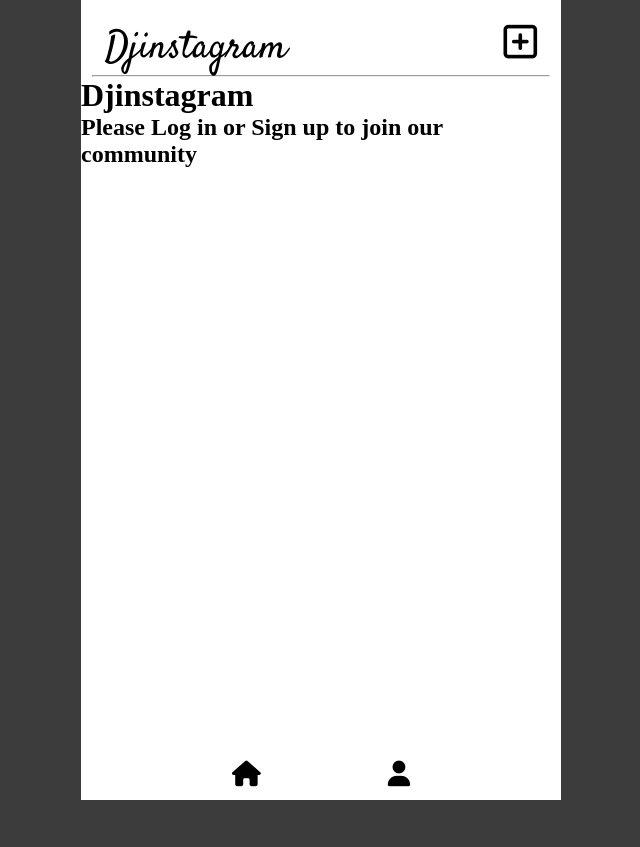
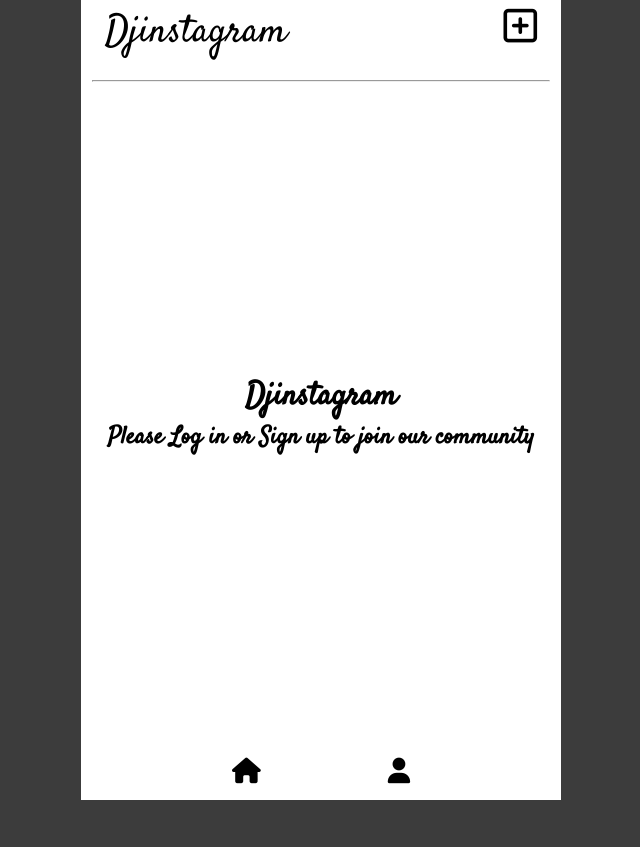
Before and after one commit to richclarke0/Djinstagram, a Django app: page / in a window 1280 px wide. Shown: the whole page, without its empty margins (319-959 px from the left). After the commit the page ends 800 px from the top, so only its background shows below. Run offline with Django 4.2, Linux system fonts and the light colour scheme; some libraries are stand-ins or nearby versions.

Commit message:
login splash page

```diff
--- a/main_app/static/css/style.css
+++ b/main_app/static/css/style.css
@@ -26,9 +26,9 @@ header {
   flex-flow: row nowrap;
   justify-content: space-between;
   box-sizing: border-box;
-  height: 40px;
-  margin-top: 1rem;
-  margin-bottom: 1.2rem;
+  height: 80px;
+  /* margin-top: 1rem; */
+  /* margin-bottom: 1.2rem; */
   padding: 5px 5%;
 }
 
@@ -73,10 +73,19 @@ footer a {
 }
 
 .post-list {
-  height: calc(100vh - 80px);
+  height: calc(100vh - 135px);
   box-sizing: border-box;
   padding: 0px;
   overflow-y: scroll;
+}
+
+.login-splash {
+  font-family: var(--logo-text);
+  height:100%;
+  display: flex;
+  flex-flow: column nowrap;
+  justify-content: center;
+  align-items: center;
 }
 
 /* END BASE.HTML STYLE */
@@ -99,6 +108,7 @@ footer a {
   font-family: var(--heading-text);
   font-size: 2vh;
   font-weight: bold;
+  box-sizing: border-box;
 }
 
 .post-img {
--- a/main_app/templates/posts/index.html
+++ b/main_app/templates/posts/index.html
@@ -76,8 +76,10 @@
 {% endfor %}
 
 {% else %}
-<h1> Djinstagram</h1>
-<h2> Please Log in or Sign up to join our community</h2>
+<div class="login-splash">
+  <h1> Djinstagram</h1>
+  <h2> Please Log in or Sign up to join our community</h2>
+</div>
 {% endif %}
 
 {% endblock %}
```
